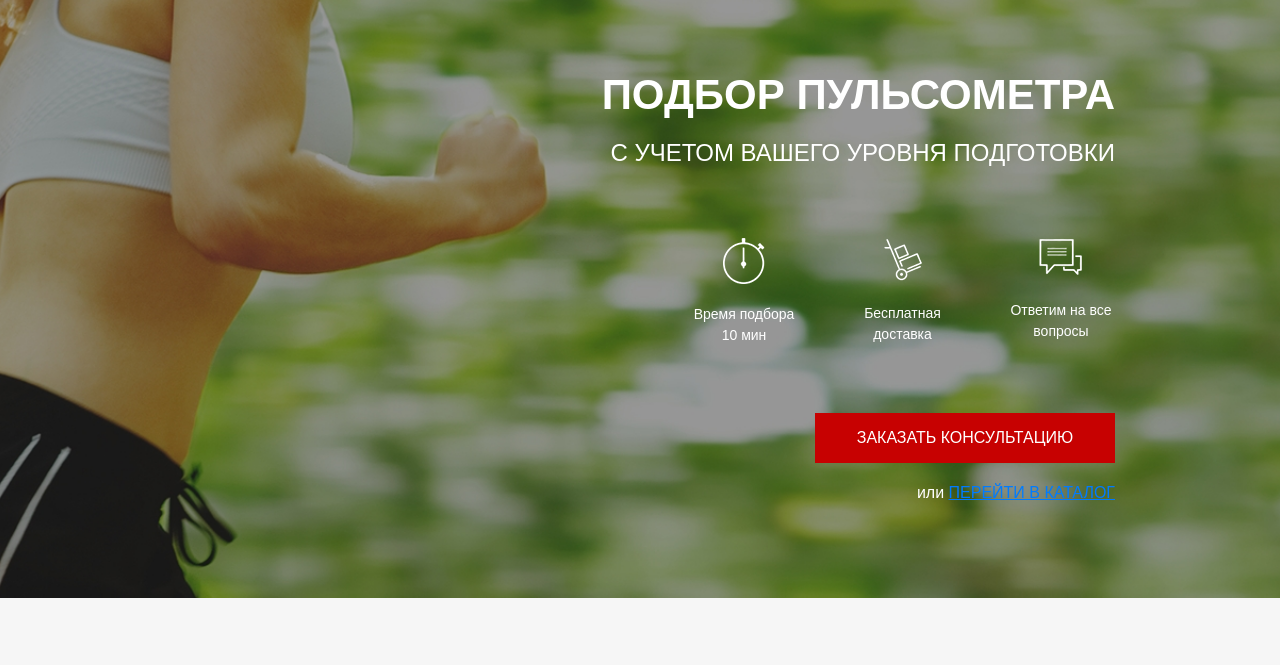
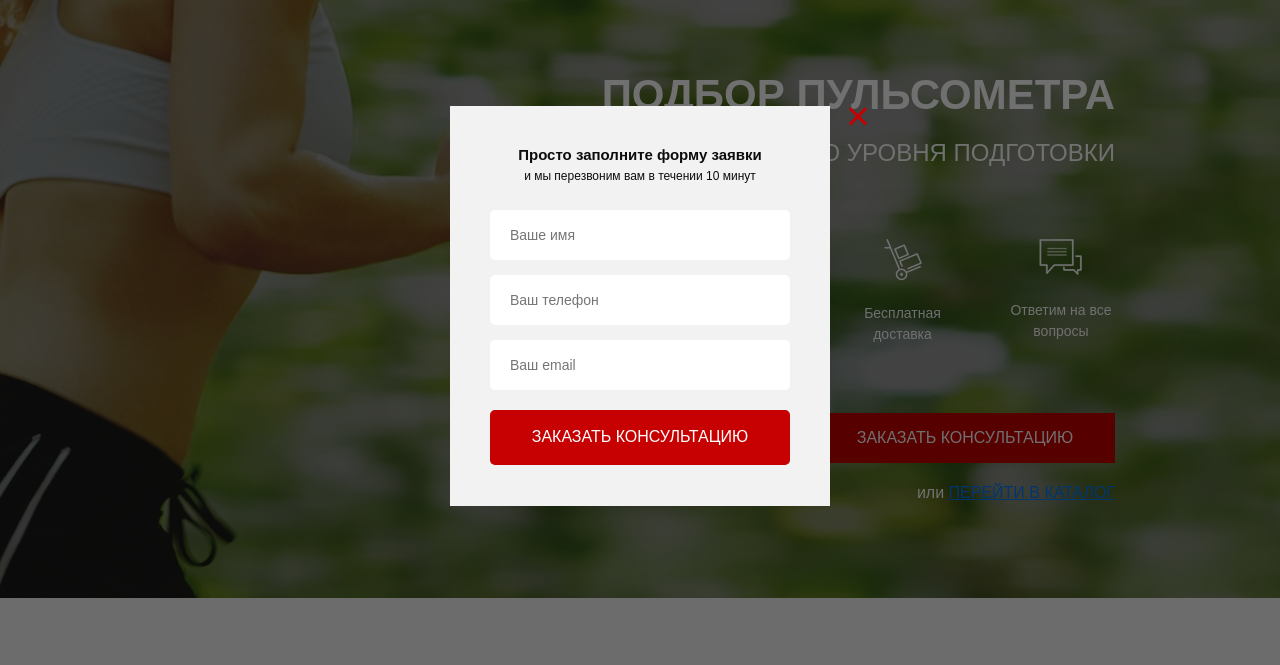
Before and after one commit to gruand13/PULSE, a website: page src/index.html in a window 1280 px wide. Both pictures are taken after a click on the button "ЗАКАЗАТЬ ЗВОНОК". Shown: the part 94-759 px from the top of the page. Drawn offline with nearby package versions, Linux system fonts and the light colour scheme.

Commit message:
modal windows with js

```diff
--- a/src/index.html
+++ b/src/index.html
@@ -25,7 +25,7 @@
                 </div>
                 <div class="header__contacts">
                     <a href="tel:+74999228974" class="header__phone"> +7 (499) 922-89-74 </a>
-                    <button class="button">Заказать звонок</button>
+                    <button data-modal="cosultation" class="button">Заказать звонок</button>
 
                 </div>
 
@@ -50,7 +50,7 @@
                         на все вопросы
                     </div>
                 </div>
-                <button class="button button_main">Заказать консультацию</button>
+                <button data-modal="cosultation" class="button button_main">Заказать консультацию</button>
                 <div class="promo__link">
                     или
                     <a href="">ПЕРЕЙТИ В КАТАЛОГ</a>
@@ -205,7 +205,7 @@
                     <div class="catalog-item__wrapper">
                         <div class="catalog-item__content ">
                             <img src="img/pulsometr.png" alt="pulsometr" class="catalog-item__img">
-                            <div class="catalog-item__subtitle">Пульсометр Polar FT1</div>
+                            <div class="catalog-item__subtitle">Пульсометр Suunto M2</div>
                             <div class="catalog-item__descr">Для первых шагов в тренировках, основанных на сердечном ритме</div>
                             <a href="#" class="catalog-item__link">ПОДРОБНЕЕ</a>
                         </div>
@@ -231,7 +231,7 @@
                     <div class="catalog-item__wrapper">
                         <div class="catalog-item__content catalog-item__content_active">
                             <img src="img/pulsometr.png" alt="pulsometr" class="catalog-item__img">
-                            <div class="catalog-item__subtitle">Пульсометр Polar FT1</div>
+                            <div class="catalog-item__subtitle">Пульсометр Polar FT4</div>
                             <div class="catalog-item__descr">Для первых шагов в тренировках, основанных на сердечном ритме</div>
                             <a href="#" class="catalog-item__link">ПОДРОБНЕЕ</a>
                         </div>
@@ -458,7 +458,40 @@
 
     </footer>
 
+    <div class="overlay" >
+        <div class="modal"  id="consultation">
+            <div class="modal__close">&times;</div>
+            <div class="modal__subtitle">Просто заполните форму заявки</div>
+            <div class="modal__descr">и мы перезвоним вам в течении 10 минут</div>
+            <form class="feed-form feed-form_mt25" action="#" >
 
+                <input name="name" required placeholder="Ваше имя" type="text">
+                <input name="phone" required placeholder="Ваш телефон" type="tel">
+                <input name="email" required placeholder="Ваш email" type="email">
+                <button class="button button_submit">Заказать консультацию</button>
+
+            </form>
+        </div>
+
+        <div class="modal"  id="order">
+            <div class="modal__close">&times;</div>
+            <div class="modal__subtitle">Ваш заказ</div>
+            <div class="modal__descr">Пульсометр Polar FT1</div>
+            <form class="feed-form feed-form_mt25" action="#" >
+
+                <input name="name" required placeholder="Ваше имя" type="text">
+                <input name="phone" required placeholder="Ваш телефон" type="tel">
+                <input name="email" required placeholder="Ваш email" type="email">
+                <button class="button button_submit">Купить</button>
+
+            </form>
+        </div>
+        <div class="modal modal_mini"  id="thanks">
+            <div class="modal__close">&times;</div>
+            <div class="modal__subtitle">Спасибо за вашу заявку!</div>
+            <div class="modal__descr">Наш менеджер свяжется с вами в ближайшее время!</div>
+        </div>
+    </div>
 
     <script type="text/javascript" src="https://cdnjs.cloudflare.com/ajax/libs/jquery/1.11.0/jquery.min.js"></script>
     <script type="text/javascript" src="https://cdnjs.cloudflare.com/ajax/libs/jquery-migrate/1.2.1/jquery-migrate.min.js"></script>
--- a/src/js/script.js
+++ b/src/js/script.js
@@ -33,4 +33,20 @@ $(document).ready(function(){
 toggleSlide('.catalog-item__link');
 toggleSlide('.catalog-item__back');
 
+
+//Modal
+$('[data-modal=cosultation]').on('click', function (){
+    $('.overlay, #consultation').fadeIn('slow');
 });
+$('.modal__close').on('click', function (){
+    $('.overlay, #consultation, #order, #thanks').fadeOut('slow');
+});
+
+$('.button_mini').each(function (i){
+    $(this).on('click', function (){
+        $('#order .modal__descr').text($('.catalog-item__subtitle').eq(i).text());
+        $('.overlay, #order').fadeIn('slow');
+    });
+});
+
+});
--- a/src/sass/blocks/_forms.scss
+++ b/src/sass/blocks/_forms.scss
@@ -17,4 +17,7 @@
             margin-bottom: 20px;
         }
     }
+    &_mt25 {
+        margin-top: 25px;
+    }
 }
--- /dev/null
+++ b/src/sass/blocks/_modal.scss
@@ -0,0 +1,46 @@
+.overlay {
+    display: none;
+    position: fixed;
+    width: 100%;
+    height: 100%;
+    top: 0;
+    background-color: rgba(0, 0, 0, .56);
+
+}
+.modal {
+    position: absolute;
+    top: 50%;
+    left: 50%;
+    transform: translate(-50%, -50%);
+    width: 380px;
+    min-height: 400px;
+    background-color: #f2f2f2;
+    padding: 38px 40px 40px 40px;
+    &__close {
+        position: absolute;
+        top: 0;
+        right: -40px;
+        font-size: 41px;
+        line-height: 21px;
+        color: $main-color;
+        cursor: pointer;
+    }
+    &__subtitle {
+        font-weight: 700;
+        font-size: 15px;
+        color: #0D0D0D;
+        text-align: center;
+    }
+    &__descr {
+        color: #0D0D0D;
+        font-weight: 500;
+        font-size: 12px;
+        text-align: center;
+    }
+    &_mini {
+        min-height: 140px;
+    }
+}
+#consultation, #order, #thanks {
+    display: none;
+}
--- a/src/sass/style.scss
+++ b/src/sass/style.scss
@@ -19,3 +19,4 @@
 @import 'blocks/catalog';
 @import 'blocks/feed';
 @import 'blocks/footer';
+@import 'blocks/modal';
```
Also changed, not shown: src/css/style.min.css.
